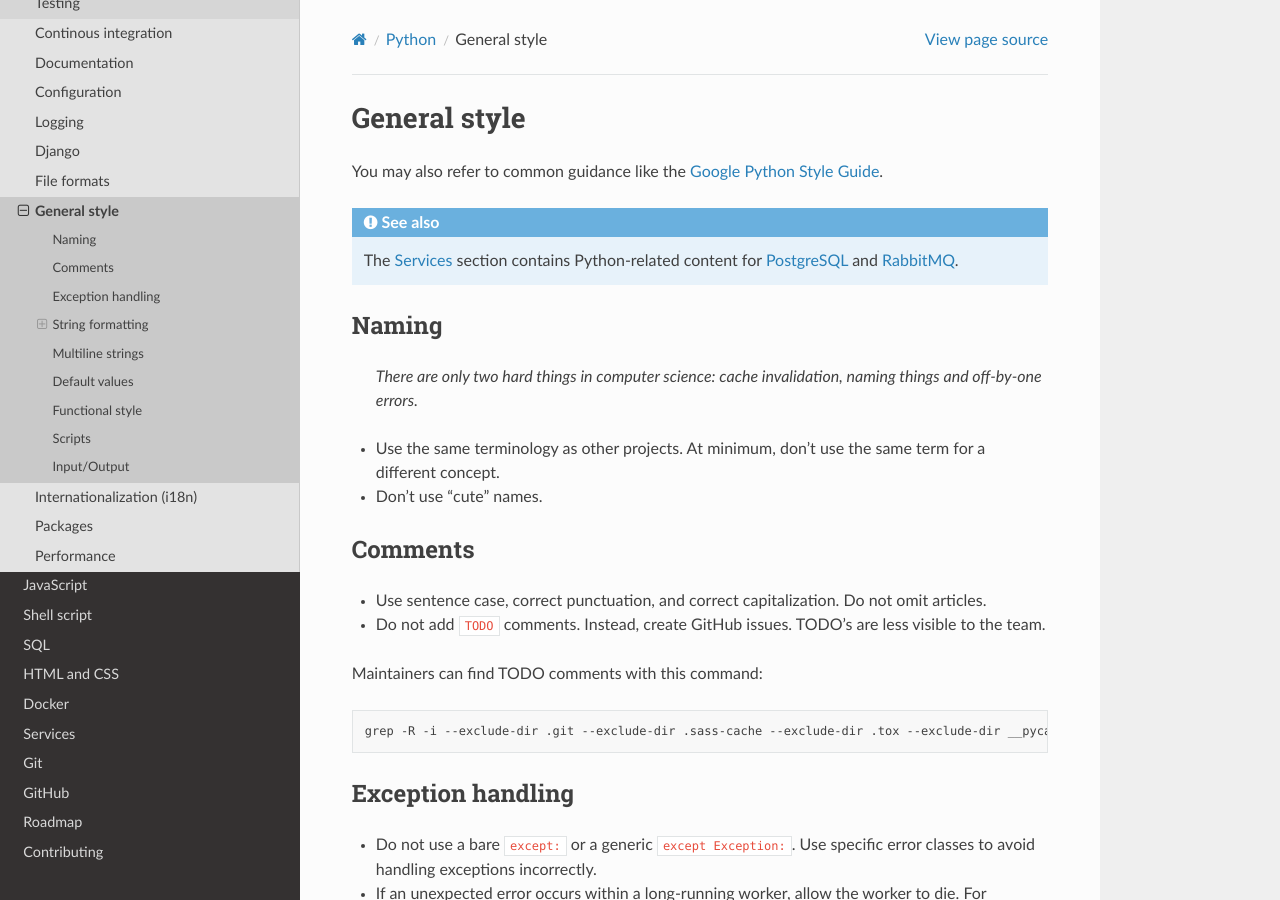
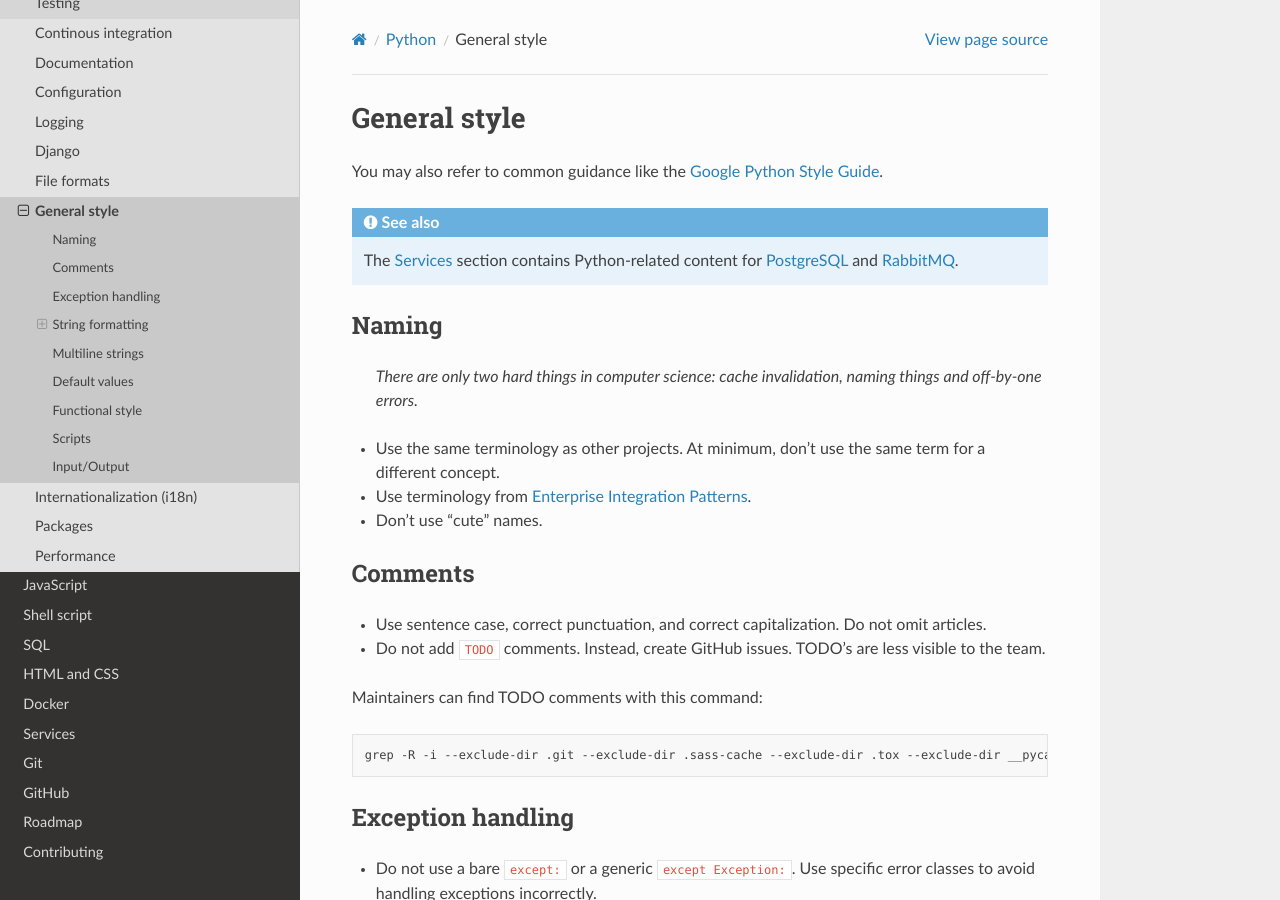
Before and after one commit to open-contracting/software-development-handbook, a Sphinx documentation site: the page built from docs/python/style_guide.rst, in a window 1280 px wide and 900 px high. Built offline with Sphinx 7.4.7 and the Read the Docs theme 2.0.0, drawn with Linux system fonts in a browser that asks for light colours.

Commit message:
python/style_guide: Add bullet about Enterprise Integration Patterns

```diff
--- a/docs/python/style_guide.rst
+++ b/docs/python/style_guide.rst
@@ -13,6 +13,7 @@ Naming
    *There are only two hard things in computer science: cache invalidation, naming things and off-by-one errors.*
 
 -  Use the same terminology as other projects. At minimum, don't use the same term for a different concept.
+-  Use terminology from `Enterprise Integration Patterns <https://www.enterpriseintegrationpatterns.com/patterns/messaging/>`__.
 -  Don't use "cute" names.
 
 Comments
```
